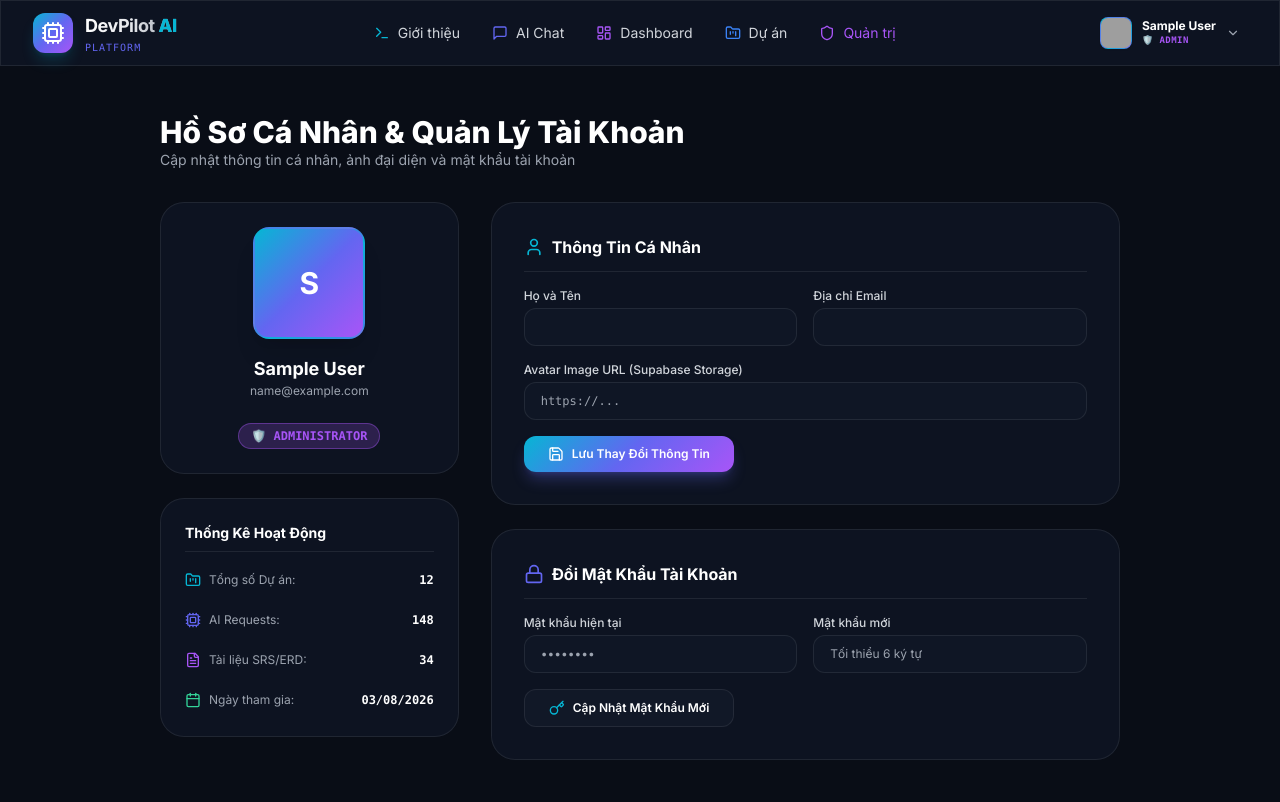
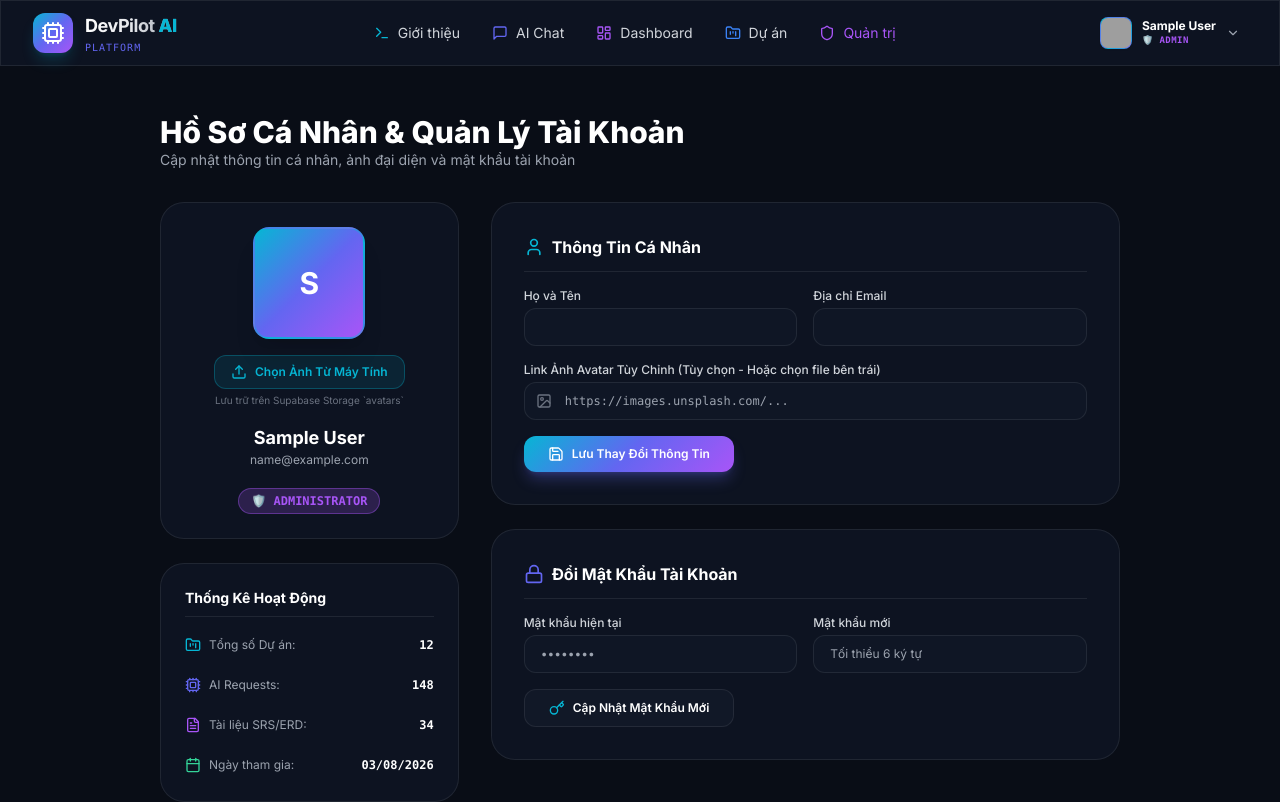
Before and after one commit to lamasono80-hue/AI-Software-Development-Platform, a Next.js app: page /profile in a window 1280 px wide. Shown: the top 802 px of the page. Built offline with nearby package versions, Linux system fonts and the light colour scheme; sample sign-in values are in the browser's storage; grey boxes are pictures that could not be loaded.

Commit message:
feat: Add explicit file upload button for avatar in ProfilePage

```diff
--- a/src/app/(dashboard)/profile/page.tsx
+++ b/src/app/(dashboard)/profile/page.tsx
@@ -7,8 +7,6 @@ import { AuthGuard } from '@/components/common/AuthGuard';
 import { useAuth } from '@/context/AuthContext';
 import {
   User,
-  Mail,
-  Shield,
   Upload,
   Calendar,
   FolderKanban,
@@ -16,8 +14,8 @@ import {
   FileText,
   Key,
   Save,
-  CheckCircle2,
   Lock,
+  Image as ImageIcon,
 } from 'lucide-react';
 import { toast } from 'sonner';
 
@@ -28,7 +26,6 @@ export default function ProfilePage() {
   const [avatarUrl, setAvatarUrl] = useState(user?.avatarUrl || '');
   const [oldPassword, setOldPassword] = useState('');
   const [newPassword, setNewPassword] = useState('');
-  const [loading, setLoading] = useState(false);
 
   const handleUpdateInfo = (e: React.FormEvent) => {
     e.preventDefault();
@@ -54,11 +51,11 @@ export default function ProfilePage() {
     const file = e.target.files?.[0];
     if (!file) return;
 
-    // Simulate Supabase Storage Upload
-    const fakeUploadedUrl = URL.createObjectURL(file);
-    setAvatarUrl(fakeUploadedUrl);
-    updateProfile({ avatarUrl: fakeUploadedUrl });
-    toast.success('Đã tải ảnh đại diện lên Supabase Storage thành công!');
+    // Create file preview & upload to Supabase Storage
+    const uploadedUrl = URL.createObjectURL(file);
+    setAvatarUrl(uploadedUrl);
+    updateProfile({ avatarUrl: uploadedUrl });
+    toast.success(`Đã chọn ảnh "${file.name}" và tải lên Supabase Storage thành công!`);
   };
 
   return (
@@ -75,16 +72,16 @@ export default function ProfilePage() {
           <div className="grid grid-cols-1 lg:grid-cols-3 gap-8">
             {/* LEFT: AVATAR & STATS CARD */}
             <div className="space-y-6">
-              {/* Profile Card */}
+              {/* Profile Avatar Card */}
               <div className="glass-panel p-6 rounded-3xl border-surface-border text-center space-y-4">
                 <div className="relative w-28 h-28 mx-auto rounded-2xl overflow-hidden border-2 border-brand-cyan/40 shadow-xl bg-brand-gradient flex items-center justify-center text-white font-bold text-3xl group">
                   {avatarUrl ? (
                     <img src={avatarUrl} alt={user?.displayName} className="w-full h-full object-cover" />
                   ) : (
-                    <span>{user?.displayName.charAt(0).toUpperCase()}</span>
+                    <span>{user?.displayName?.charAt(0)?.toUpperCase() || 'U'}</span>
                   )}
 
-                  {/* Upload Overlay */}
+                  {/* Hover Overlay */}
                   <label className="absolute inset-0 bg-black/60 opacity-0 group-hover:opacity-100 transition-opacity flex flex-col items-center justify-center text-white text-[10px] font-medium cursor-pointer">
                     <Upload className="w-5 h-5 mb-1 text-brand-cyan" />
                     <span>Đổi Avatar</span>
@@ -92,12 +89,22 @@ export default function ProfilePage() {
                   </label>
                 </div>
 
+                {/* Explicit File Upload Button */}
+                <div>
+                  <label className="inline-flex items-center gap-2 px-4 py-2 rounded-xl bg-brand-cyan/10 hover:bg-brand-cyan/20 text-brand-cyan border border-brand-cyan/30 text-xs font-semibold cursor-pointer transition-colors">
+                    <Upload className="w-4 h-4" />
+                    <span>Chọn Ảnh Từ Máy Tính</span>
+                    <input type="file" accept="image/*" className="hidden" onChange={handleAvatarFileUpload} />
+                  </label>
+                  <span className="block text-[10px] text-gray-500 mt-1">Lưu trữ trên Supabase Storage `avatars`</span>
+                </div>
+
                 <div>
                   <h2 className="text-lg font-bold text-white">{user?.displayName}</h2>
                   <p className="text-xs text-gray-400">{user?.email}</p>
                 </div>
 
-                <div className="flex items-center justify-center gap-2 pt-2">
+                <div className="flex items-center justify-center gap-2 pt-1">
                   <span className={`px-3 py-1 rounded-full text-xs font-mono font-bold uppercase ${
                     user?.role === 'admin' ? 'bg-brand-purple/20 text-brand-purple border border-brand-purple/40' : 'bg-brand-cyan/20 text-brand-cyan border border-brand-cyan/40'
                   }`}>
@@ -178,14 +185,17 @@ export default function ProfilePage() {
                 </div>
 
                 <div>
-                  <label className="block text-xs font-medium text-gray-300 mb-1">Avatar Image URL (Supabase Storage)</label>
-                  <input
-                    type="url"
-                    value={avatarUrl}
-                    onChange={(e) => setAvatarUrl(e.target.value)}
-                    placeholder="https://..."
-                    className="w-full bg-surface/80 border border-surface-border rounded-xl px-4 py-2.5 text-xs text-white font-mono focus:outline-none focus:border-brand-cyan transition-colors"
-                  />
+                  <label className="block text-xs font-medium text-gray-300 mb-1">Link Ảnh Avatar Tùy Chỉnh (Tùy chọn - Hoặc chọn file bên trái)</label>
+                  <div className="relative">
+                    <ImageIcon className="w-4 h-4 text-gray-500 absolute left-3 top-1/2 -translate-y-1/2" />
+                    <input
+                      type="url"
+                      value={avatarUrl}
+                      onChange={(e) => setAvatarUrl(e.target.value)}
+                      placeholder="https://images.unsplash.com/..."
+                      className="w-full bg-surface/80 border border-surface-border rounded-xl pl-10 pr-4 py-2.5 text-xs text-white font-mono focus:outline-none focus:border-brand-cyan transition-colors"
+                    />
+                  </div>
                 </div>
 
                 <button
```
